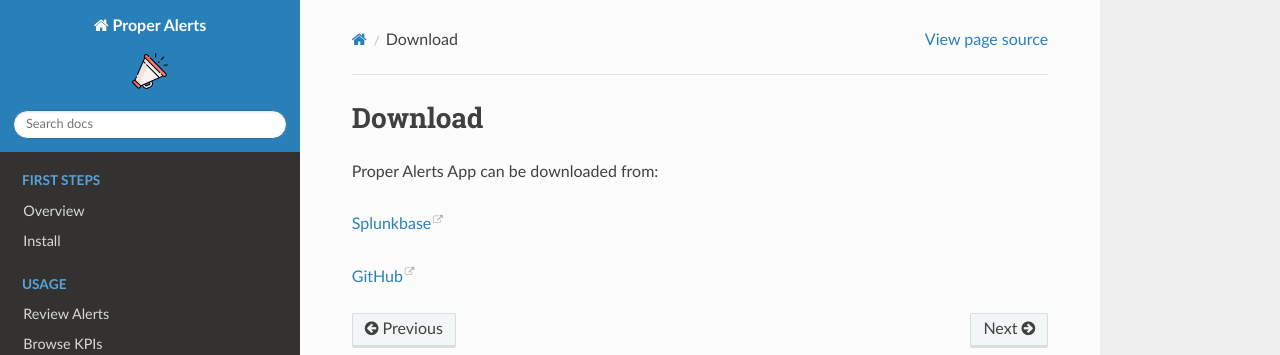
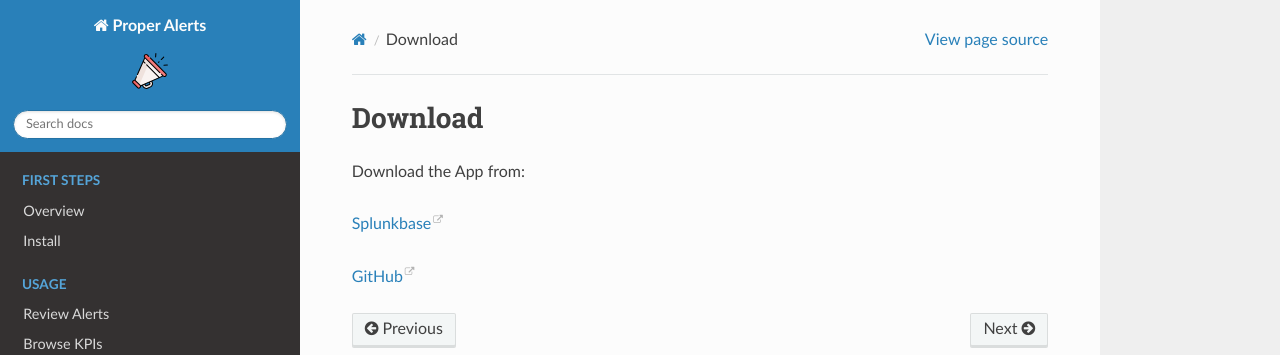
Before and after one commit to a-l-h/splunk-app-proper-alerts, a Sphinx documentation site: the page built from doc/download.rst, in a window 1280 px wide. Shown: the top 355 px of the page. Built offline with Sphinx 7.4.7 and the Read the Docs theme 2.0.0, drawn with Linux system fonts in a browser that asks for light colours.

Commit message:
Update download.rst

```diff
--- a/doc/download.rst
+++ b/doc/download.rst
@@ -1,7 +1,7 @@
 Download
 ========
 
-Proper Alerts App can be downloaded from:
+Download the App from:
 
 `Splunkbase <https://splunkbase.splunk.com/app/5301/>`_
 
```
